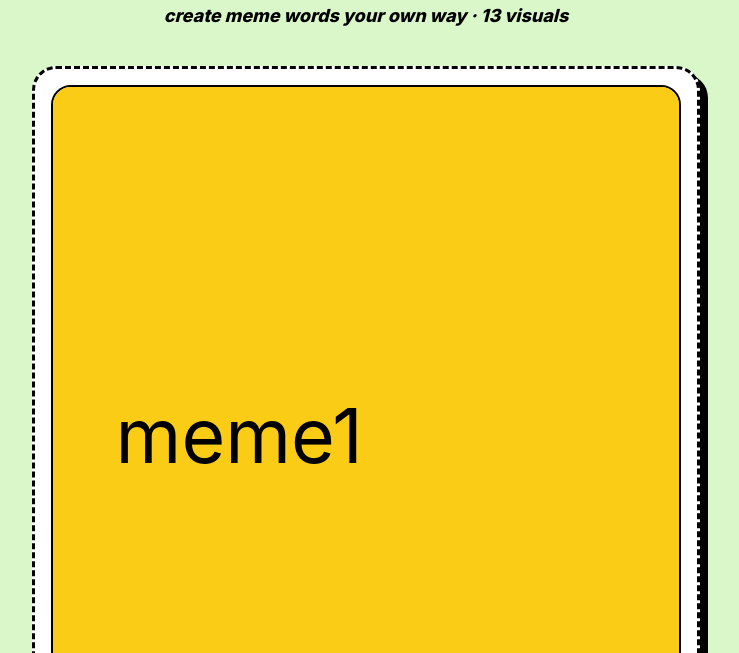
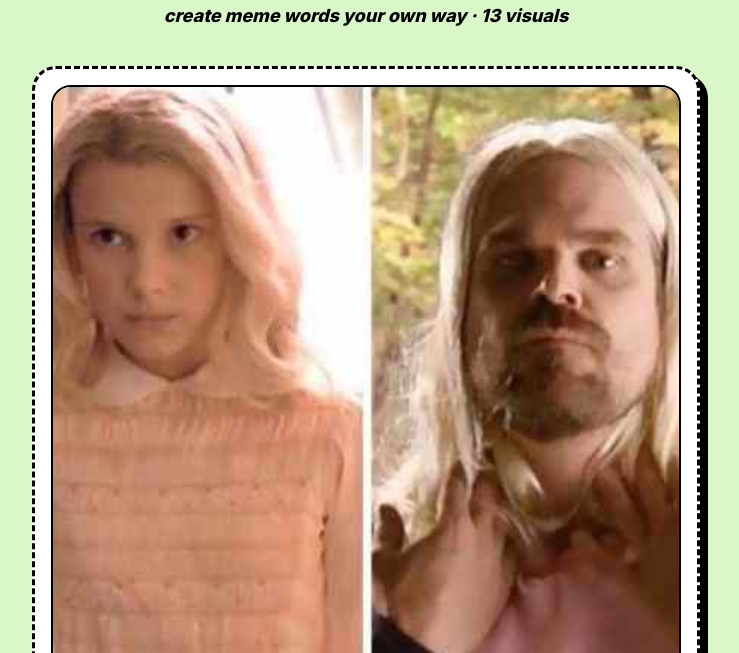
Before and after one commit to infinobyte/meme, a plain HTML site: page index.html in a window 1280 px wide. Shown: the part 147-800 px from the top of the page, without its empty margins (274-1013 px from the left). Drawn offline with Linux system fonts and the light colour scheme.

Commit message:
Update index.html

```diff
--- a/index.html
+++ b/index.html
@@ -257,7 +257,7 @@
     // image paths: asset/image/meme/meme1.jpg ... meme13.jpg
     // custom words — edit freely, "your own way"
     const memes = [
-      { img: 'asset/image/meme/meme1.jpg', words: 'When client asks for “one small change” 🔥' },
+      { img: 'asset/image/meme/meme1.png', words: 'When client asks for “one small change” 🔥' },
       { img: 'asset/image/meme/meme2.jpg', words: 'Me explaining why I deserve a break 🥲' },
       { img: 'asset/image/meme/meme3.jpg', words: 'Friday vibe: code & chill ? 😎' },
       { img: 'asset/image/meme/meme4.jpg', words: 'That bug which only appears in production 💀' },
```
